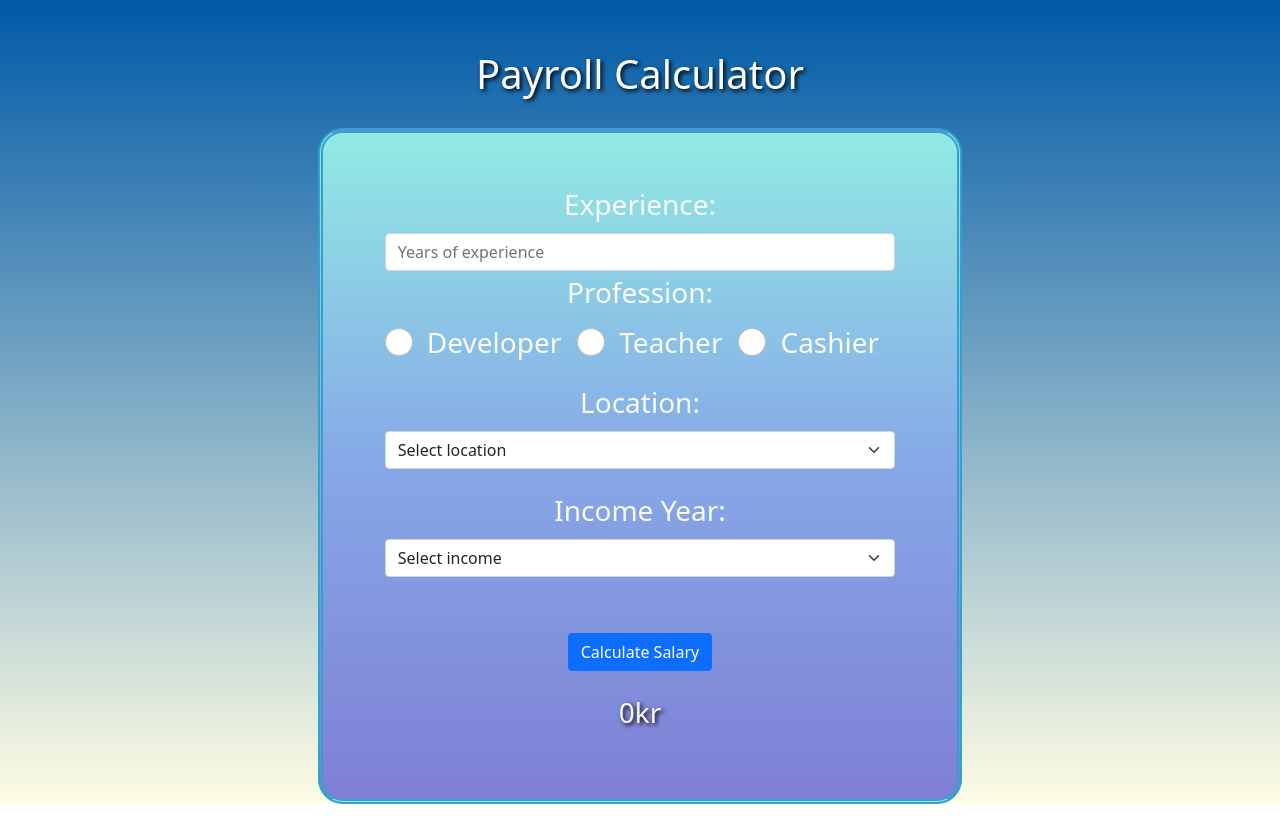
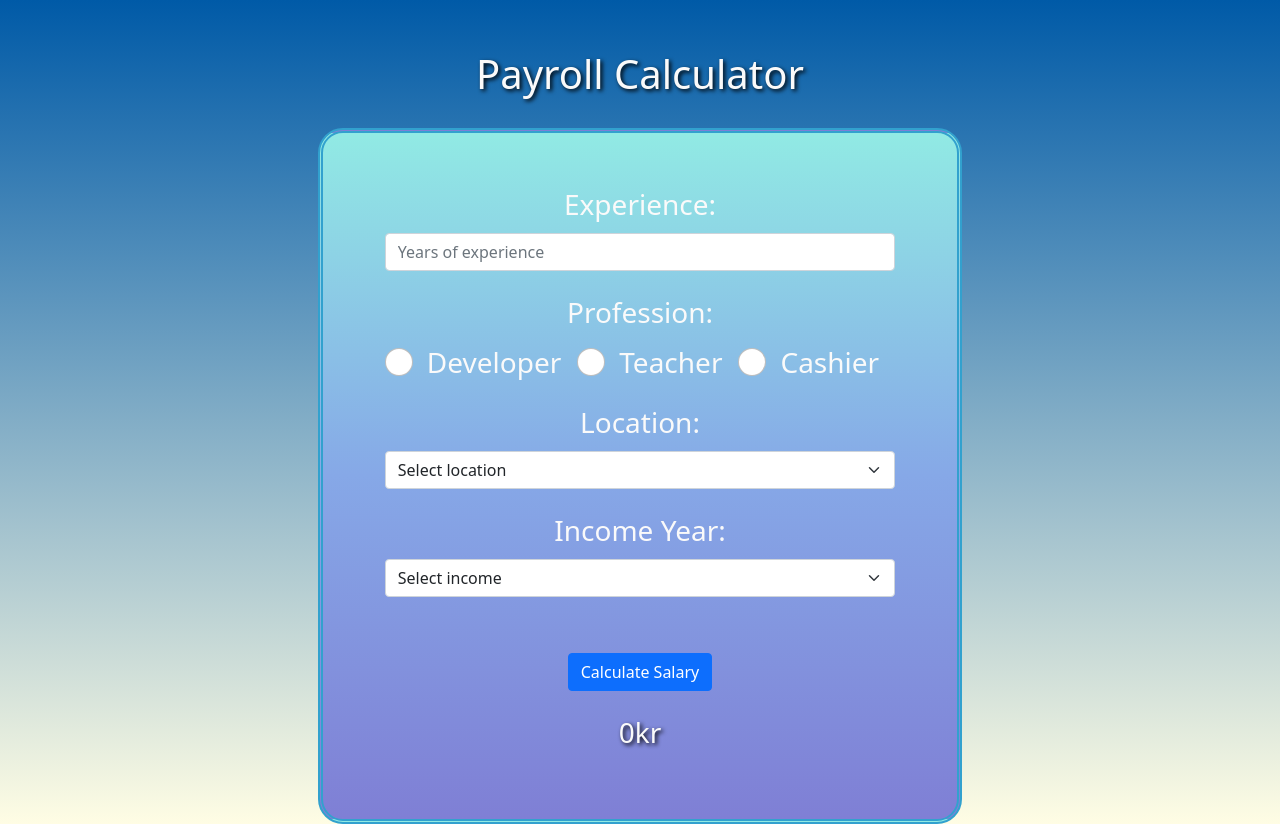
Before and after one commit to eleniaslanidou89/Payroll-Calculator, a React (Create React App) app: page / in a window 1280 px wide. Built offline with nearby package versions, Linux system fonts and the light colour scheme.

Commit message:
⭐️ Added styling for radio buttons

```diff
--- a/src/App.css
+++ b/src/App.css
@@ -51,14 +51,19 @@
   border-radius: var(--radius-form);
 }
 
-/* Submit button */
-.Form__Button--Submit {
-  margin-top: 50px;
+/* Select profession - radio buttons */
+.Form__Dropdown--Profession {
+  margin-top: 20px;
 }
 
 /* Dropdown income */
 .Form__Dropdown--Income {
   margin-top: 20px;
+}
+
+/* Submit button */
+.Form__Button--Submit {
+  margin-top: 50px;
 }
 
 /* Salary-output */
```
